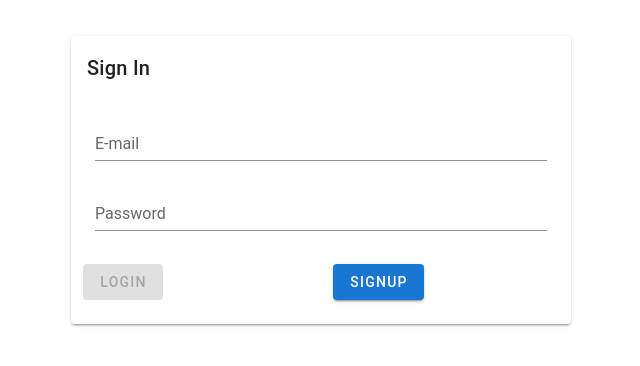
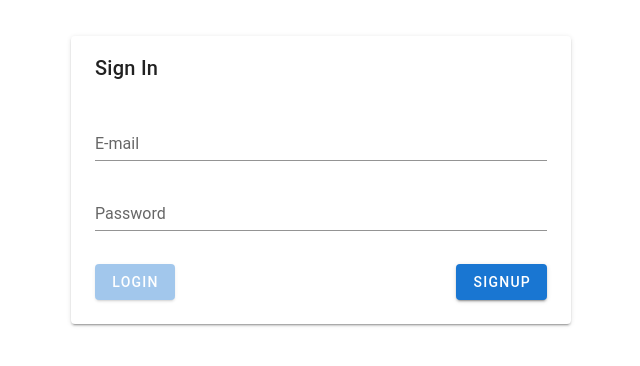
Before and after one commit to parakh-gupta/booking-system, a Vue app: page /login in a window 1280 px wide. Shown: the part 220-586 px from the top of the page, without its empty margins (319-959 px from the left). Built offline with nearby package versions, Linux system fonts and the light colour scheme; the HTML template or start-up script is replaced by a standard one.

Commit message:
Fixed alignment issue and book api call

```diff
--- a/src/components/LoginCard.vue
+++ b/src/components/LoginCard.vue
@@ -1,7 +1,7 @@
 <template>
   <v-app>
     <v-card :loading="loading" class="mx-auto my-auto" width="500">
-      <v-card-title center>
+      <v-card-title center class="pl-6">
           Sign In
       </v-card-title>
       <v-form>
@@ -29,14 +29,14 @@
               ></v-text-field>
             </v-col>
           </v-row>
-          <v-row>
-            <v-col
-              ><v-btn color="primary" @click="checkAuth" :disabled=disableLogin>
+          <v-row class="px-3">
+            <v-col>
+              <v-btn color="primary" @click="checkAuth" :class="{'disabled-button':disableLogin}">
                  Login
               </v-btn>
             </v-col>
-            <v-col
-              ><v-btn color="primary" @click="signup">
+            <v-col>
+              <v-btn color="primary" class="float-right" @click="signup">
                  Signup
               </v-btn>
             </v-col>
@@ -147,3 +147,10 @@ export default {
   },
 };
 </script>
+
+<style scoped>
+.disabled-button{
+  pointer-events: none;
+  opacity: 0.4
+}
+</style>
--- a/src/components/SignupCard.vue
+++ b/src/components/SignupCard.vue
@@ -1,7 +1,7 @@
 <template>
   <v-app>
     <v-card :loading="loading" class="mx-auto my-auto" width="500">
-      <v-card-title center>
+      <v-card-title center class="pl-6">
           Sign Up
       </v-card-title>
       <v-form v-model="valid">
@@ -47,10 +47,10 @@
               ></v-text-field>
             </v-col>
           </v-row>
-          <v-row>
+          <v-row class="px-3">
             <v-col
               ><v-btn color="primary" @click="checkCredentials">
-                 Sign Up
+                 Register
               </v-btn>
             </v-col>
           </v-row>
--- a/src/views/Network.vue
+++ b/src/views/Network.vue
@@ -310,7 +310,7 @@
           >
             Book
           </v-btn>
-          <span class="red--text" v-else>ALREADY BOOKED</span>
+          <span class="red--text text-center" v-else>ALREADY BOOKED</span>
         </template>
       </v-data-table>
     </v-card>
```
Also changed, not shown: 1 other file (tests, documents, lock files or other folders).
